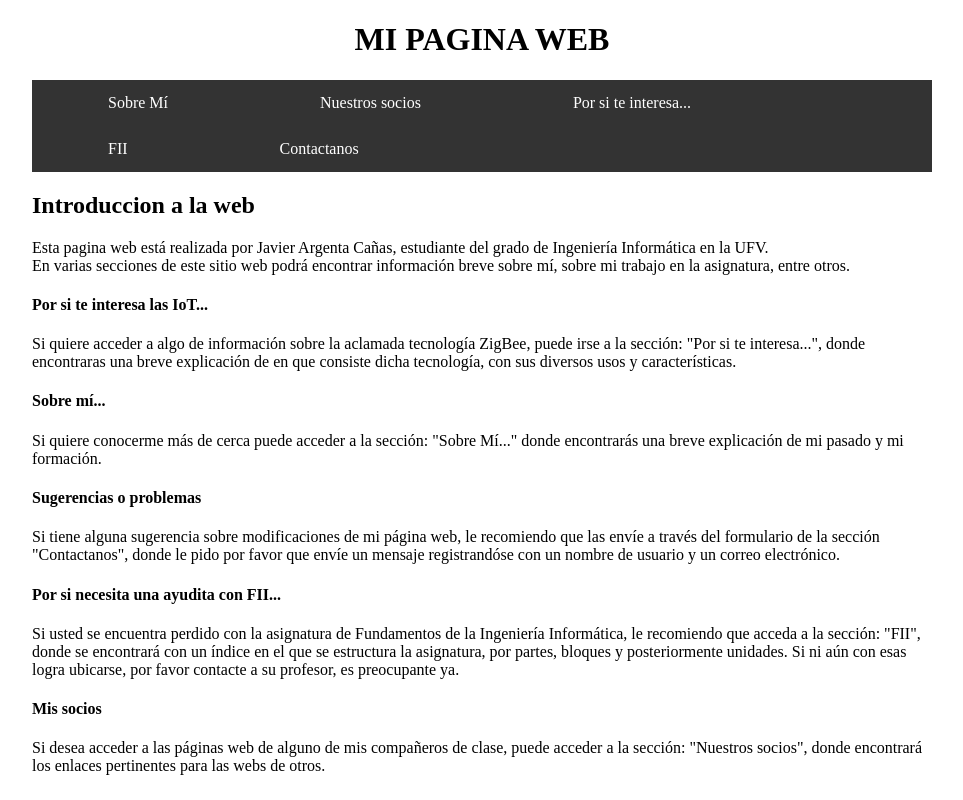
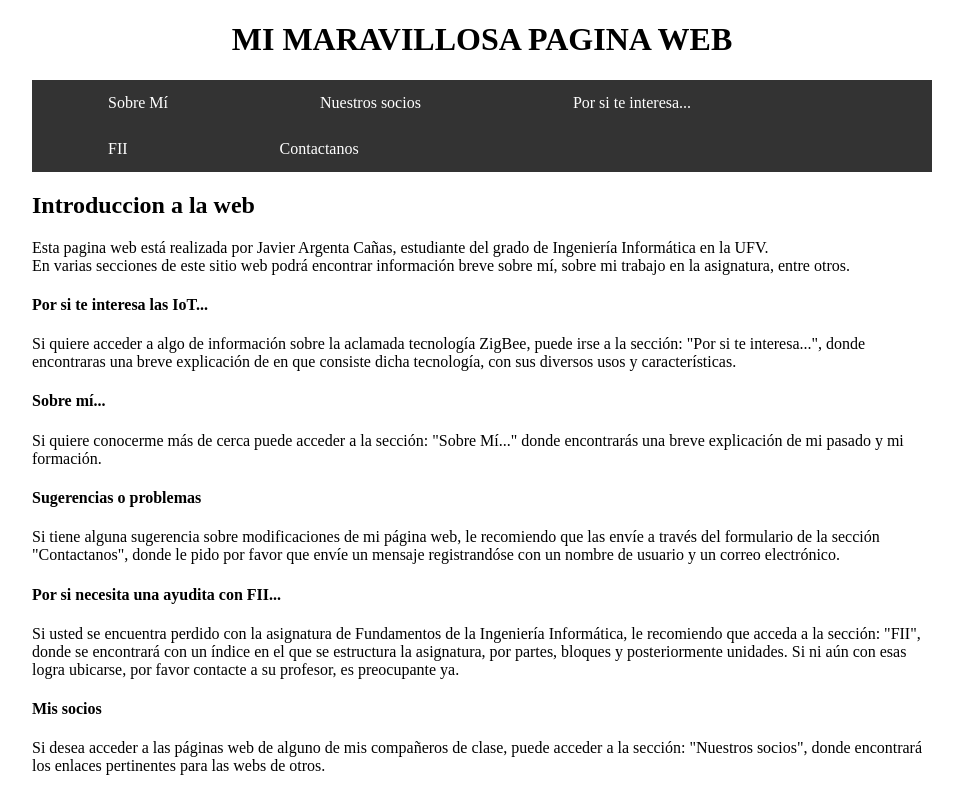
Before and after one commit to ArgentJC/pagina_web_entrega, a plain HTML site: page index.html in a window 1280 px wide. Shown: the whole page, without its empty margins (158-1121 px from the left). Drawn offline with Linux system fonts and the light colour scheme.

Commit message:
Update index.html

```diff
--- a/index.html
+++ b/index.html
@@ -7,7 +7,7 @@
     <body>
         <div class = "encabezado">
             <header>
-                <h1>MI PAGINA WEB</h1>
+                <h1>MI MARAVILLOSA PAGINA WEB</h1>
             </header>
         </div>
         <nav>
```
